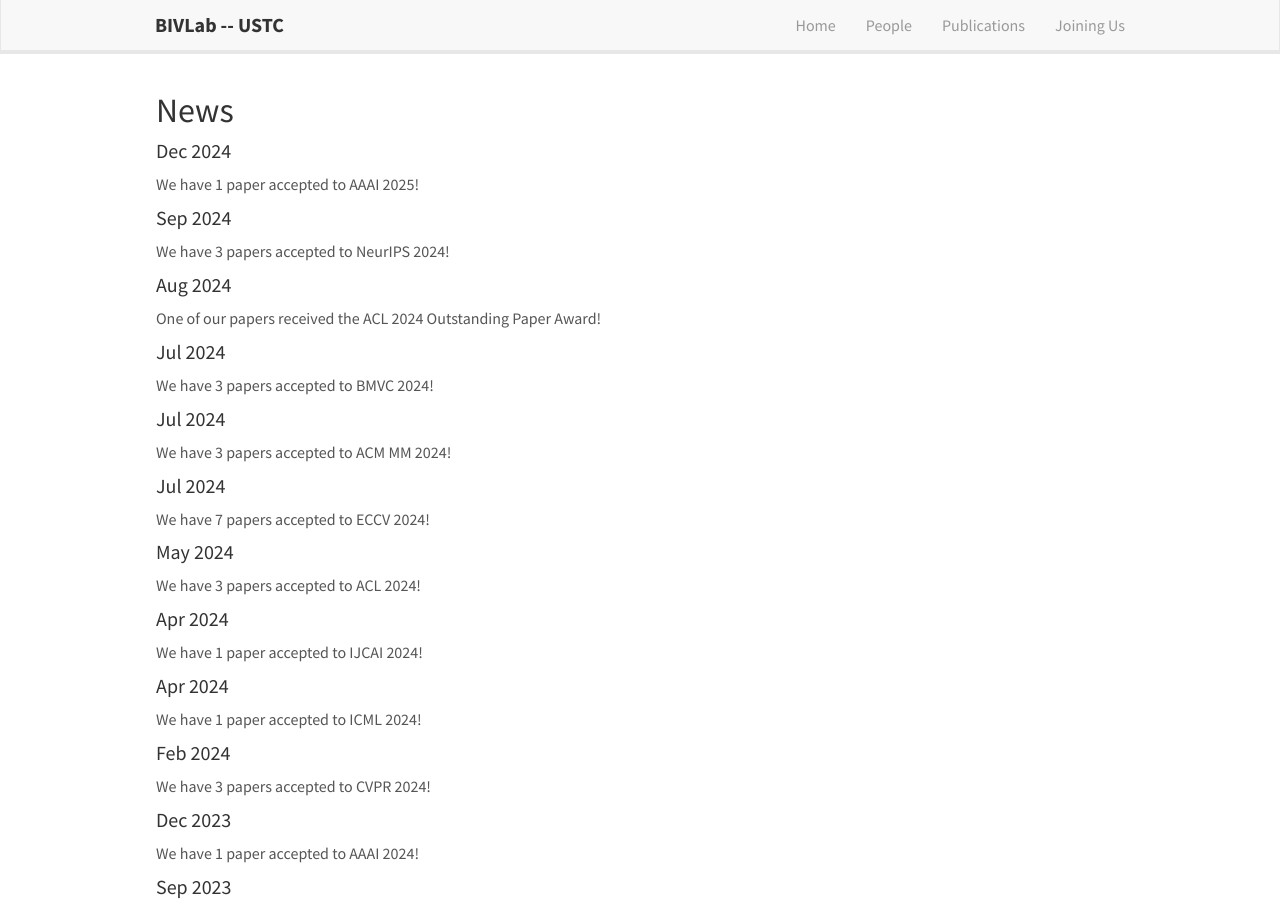
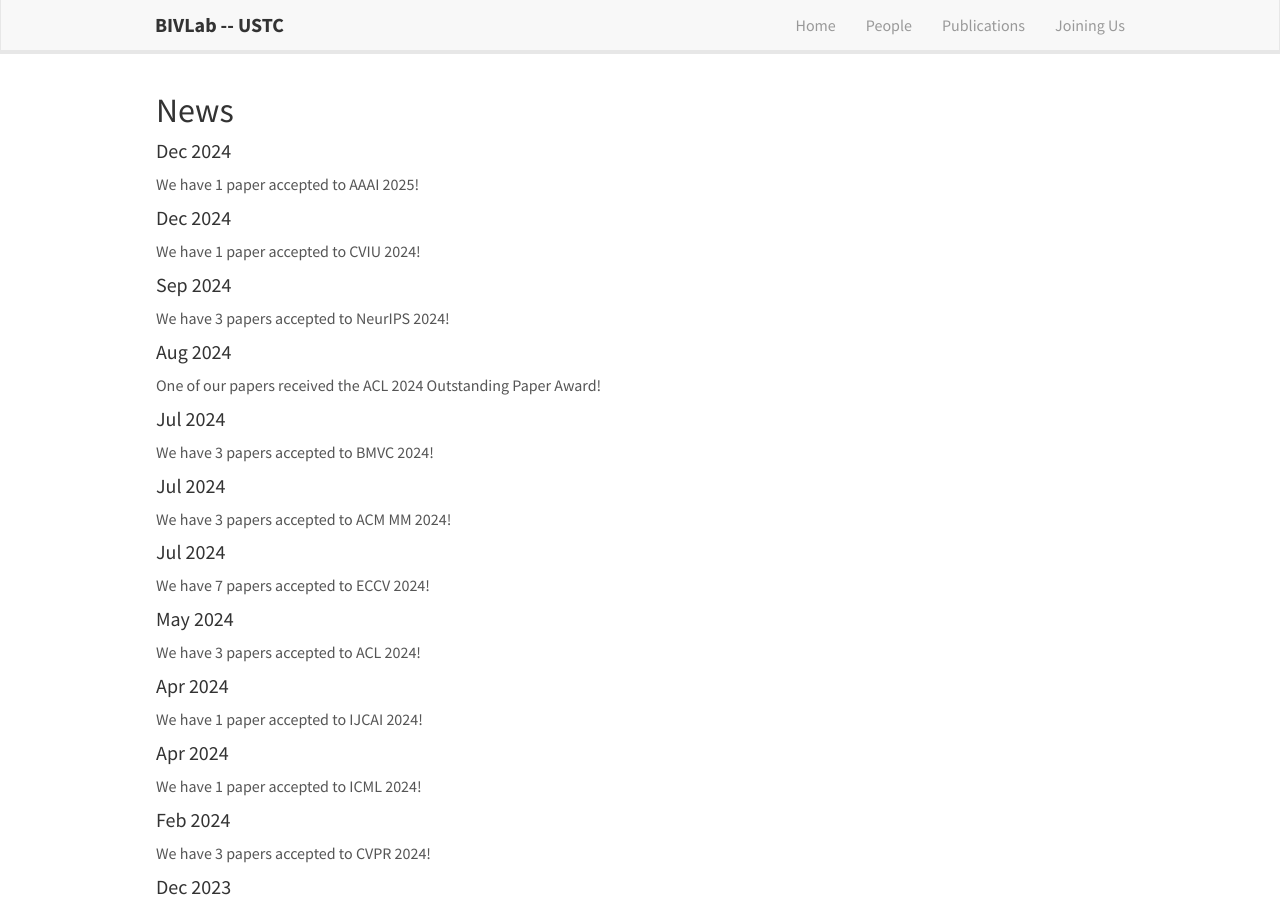
Before and after one commit to bivlab123/bivlab123.github.io, a Jekyll site: the page built from _pages/allnews.md, in a window 1280 px wide and 900 px high. Built offline with Jekyll 4.4.1, drawn with Linux system fonts in a browser that asks for light colours; nearby versions of some CDN libraries.

Commit message:
Update news.yml

```diff
--- a/_data/news.yml
+++ b/_data/news.yml
@@ -1,5 +1,8 @@
 - date: Dec 2024
   headline: "We have 1 paper accepted to AAAI 2025!"
+
+- date: Dec 2024
+  headline: "We have 1 paper accepted to CVIU 2024!"
 
 - date: Sep 2024
   headline: "We have 3 papers accepted to NeurIPS 2024!"
```
